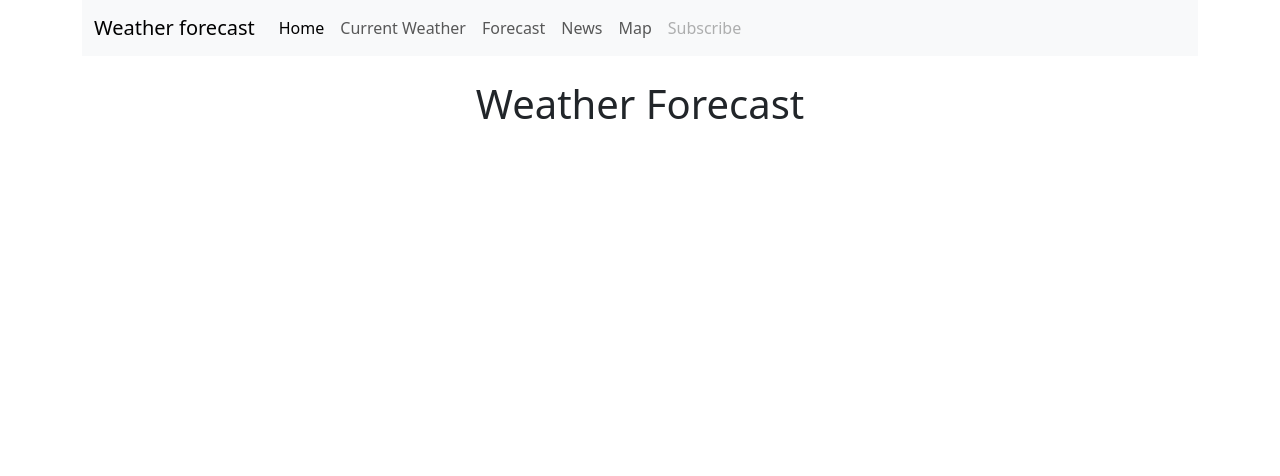
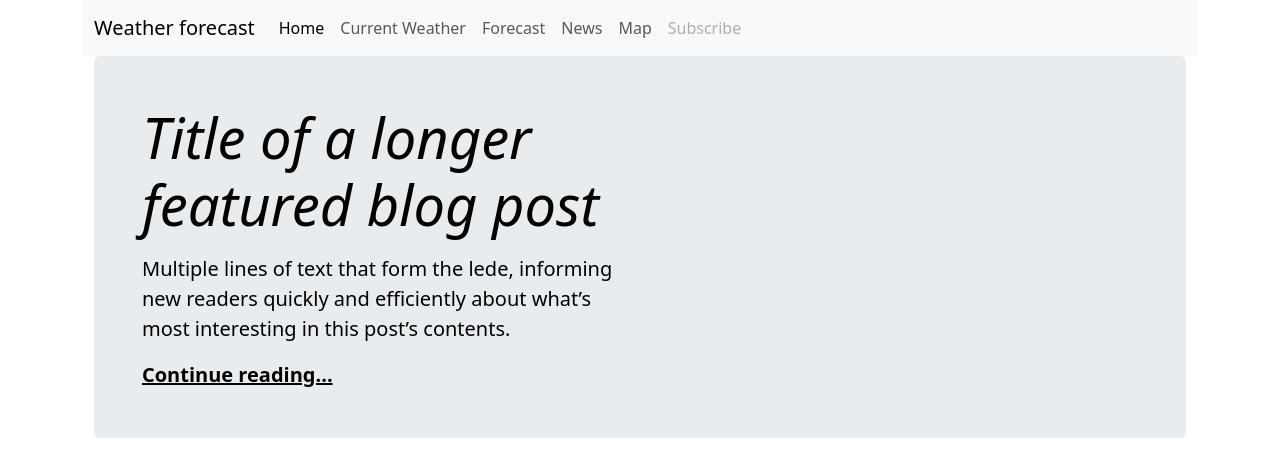
Before and after one commit to Induja-Karalliyadda/Weather-Forecast-app, a React (Vite) app: page / in a window 1280 px wide. Shown: the top 476 px of the page. Built offline with nearby package versions, Linux system fonts and the light colour scheme.

Commit message:
add flex box part

```diff
--- a/src/App.jsx
+++ b/src/App.jsx
@@ -4,6 +4,7 @@ import './App.css'
 import 'bootstrap/dist/css/bootstrap.min.css'
 import 'bootstrap/dist/js/bootstrap.min.js'
 import CarouselPage from './CarouselPage'
+import { Navbar } from 'react-bootstrap'
 
 
 
@@ -32,10 +33,10 @@ function App() {
               </div>
           </div>
         </nav>
-      {/* ------------------------- */}
-      <br />
+
+
       <CarouselPage></CarouselPage>
-      {/* ----------------------- */}
+      <Navbar></Navbar>
       </div>
     </>
   )
--- a/src/CarouselPage.jsx
+++ b/src/CarouselPage.jsx
@@ -5,9 +5,19 @@ import './CarouselPage.css'
 
 function CarouselPage() {
   return (
-  <div className='container d-flex justify-content-center align-items-center'>
-    <samp></samp><h1>Weather Forecast</h1>
-  </div>
+
+
+    <div className='container '>
+
+      <div class="p-4 p-md-5 mb-4 rounded text-body-emphasis bg-body-secondary">
+        <div class="col-lg-6 px-0">
+          <h1 class="display-4 fst-italic">Title of a longer featured blog post</h1>
+          <p class="lead my-3">Multiple lines of text that form the lede, informing new readers quickly and efficiently about what’s most interesting in this post’s contents.</p>
+          <p class="lead mb-0"><a href="#" class="text-body-emphasis fw-bold">Continue reading...</a></p>
+        </div>
+      </div>
+
+      </div>
 
   )
 }
```
Also changed, not shown: src/navbar.jsx (+20 -0 lines).
